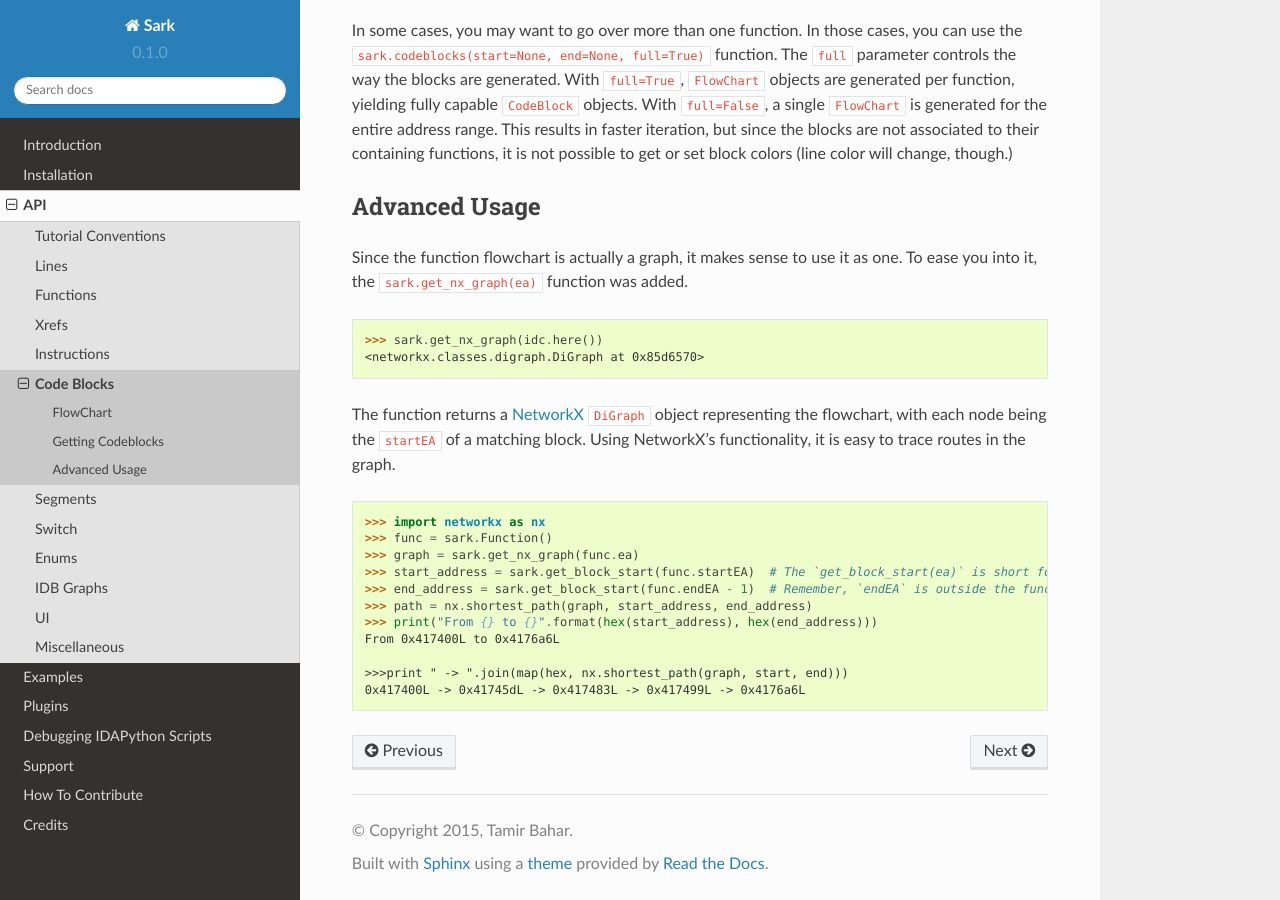
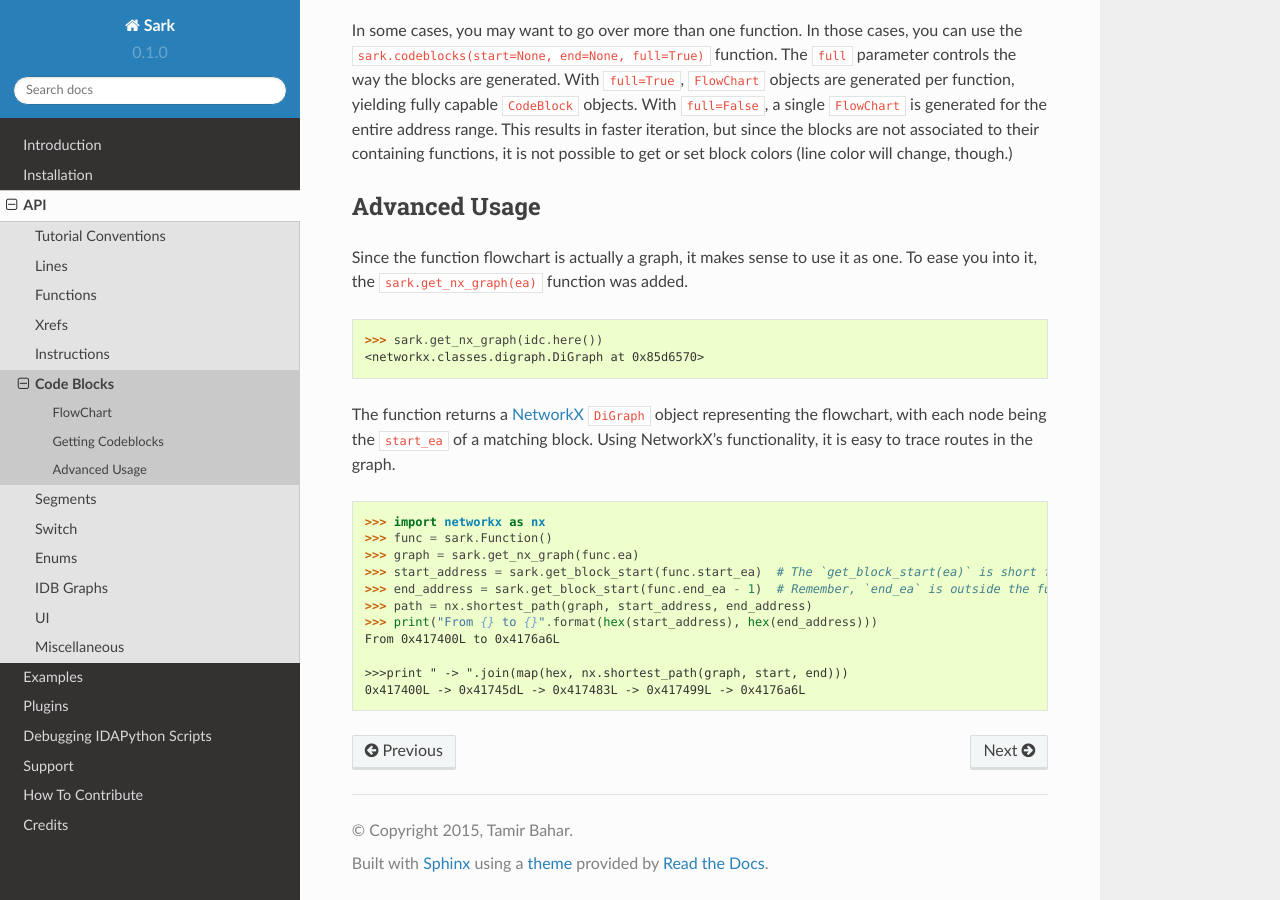
Before and after one commit to tmr232/Sark, a Sphinx documentation site: the page built from docs/api/Code-Blocks.rst, in a window 1280 px wide and 900 px high, scrolled down 925 px. Built offline with Sphinx 7.4.7 and the Read the Docs theme 2.0.0, drawn with Linux system fonts in a browser that asks for light colours; some of the changed text lies outside the part shown.

Commit message:
Fixed startEA and endEA in the docs.

```diff
--- a/docs/api/Code-Blocks.rst
+++ b/docs/api/Code-Blocks.rst
@@ -9,8 +9,8 @@ to as a flowchart.
 
     >>> block = sark.CodeBlock()
     >>> print(list(block.next))
-    [<CodeBlock(startEA=0x00417567, endEA=0x00417570)>,
-     <CodeBlock(startEA=0x0041759E, endEA=0x004175D4)>]
+    [<CodeBlock(start_ea=0x00417567, end_ea=0x00417570)>,
+     <CodeBlock(start_ea=0x0041759E, end_ea=0x004175D4)>]
 
 Sark's ``CodeBlock`` object inherits from the ``idaapi.BasicBlock``
 objects, and adds a few handy members.
@@ -67,7 +67,7 @@ was added.
 
 The function returns a `NetworkX <https://networkx.github.io/>`__
 ``DiGraph`` object representing the flowchart, with each node being the
-``startEA`` of a matching block. Using NetworkX's functionality, it is
+``start_ea`` of a matching block. Using NetworkX's functionality, it is
 easy to trace routes in the graph.
 
 .. code:: python
@@ -75,8 +75,8 @@ easy to trace routes in the graph.
     >>> import networkx as nx
     >>> func = sark.Function()
     >>> graph = sark.get_nx_graph(func.ea)
-    >>> start_address = sark.get_block_start(func.startEA)  # The `get_block_start(ea)` is short for `get_codeblock(ea).startEA`
-    >>> end_address = sark.get_block_start(func.endEA - 1)  # Remember, `endEA` is outside the function!
+    >>> start_address = sark.get_block_start(func.start_ea)  # The `get_block_start(ea)` is short for `get_codeblock(ea).start_ea`
+    >>> end_address = sark.get_block_start(func.end_ea - 1)  # Remember, `end_ea` is outside the function!
     >>> path = nx.shortest_path(graph, start_address, end_address)
     >>> print("From {} to {}".format(hex(start_address), hex(end_address)))
     From 0x417400L to 0x4176a6L
--- a/docs/api/Functions.rst
+++ b/docs/api/Functions.rst
@@ -31,11 +31,11 @@ single object. Some useful members are:
 +-------------+----------------------------------------------------------------+
 | Member      | Usage                                                          |
 +=============+================================================================+
-| startEA     | starting address                                               |
+| start_ea    | starting address                                               |
 +-------------+----------------------------------------------------------------+
-| endEA       | end address                                                    |
+| end_ea      | end address                                                    |
 +-------------+----------------------------------------------------------------+
-| ea          | alias for ``startEA`` (for comparability with ``sark.Line``)   |
+| ea          | alias for ``start_ea`` (for comparability with ``sark.Line``)   |
 +-------------+----------------------------------------------------------------+
 | comments    | function comments                                              |
 +-------------+----------------------------------------------------------------+
--- a/docs/api/IDB-Graphs.rst
+++ b/docs/api/IDB-Graphs.rst
@@ -12,4 +12,4 @@ Getting IDB Graphs
 
 To get an IDB graph, use ``sark.graph.get_idb_graph()``. The function traverses
 all xrefs from and to all functions to create a graph of the IDB, with
-each node being the address of a function's ``startEA``.
+each node being the address of a function's ``start_ea``.
--- a/docs/api/segments.rst
+++ b/docs/api/segments.rst
@@ -27,11 +27,11 @@ single object. Some useful members are:
 +-------------+----------------------------------------------------------------+
 | Member      | Usage                                                          |
 +=============+================================================================+
-| startEA     | starting address                                               |
+| start_ea    | starting address                                               |
 +-------------+----------------------------------------------------------------+
-| endEA       | end address                                                    |
+| end_ea      | end address                                                    |
 +-------------+----------------------------------------------------------------+
-| ea          | alias for ``startEA`` (for comparability with ``sark.Segment``)|
+| ea          | alias for ``start_ea`` (for comparability with ``sark.Segment``)|
 +-------------+----------------------------------------------------------------+
 | comments    | segment comments                                               |
 +-------------+----------------------------------------------------------------+
```
